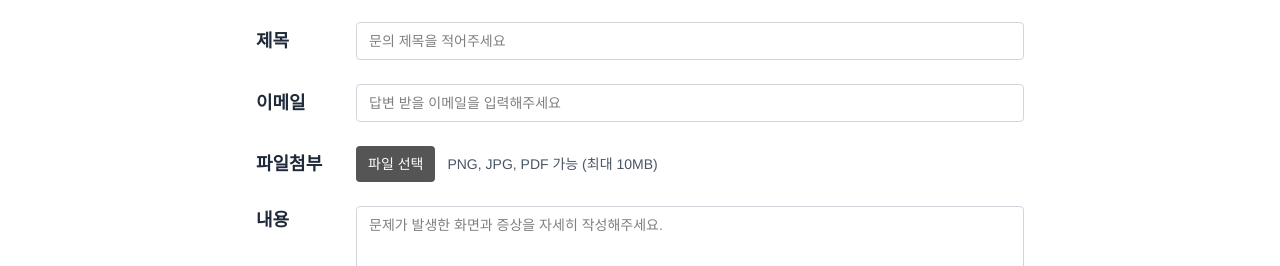
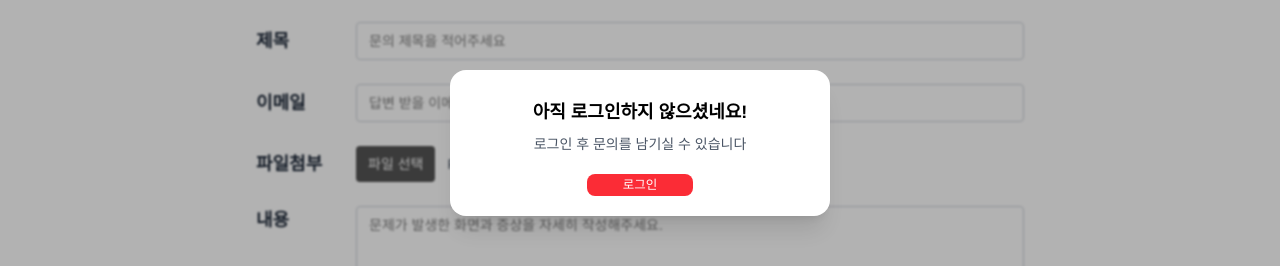
Before and after one commit to Marketer-s-Fridge/Client, a Next.js app: page /contact in a window 1280 px wide. Shown: the part 257-523 px from the top of the page. Built offline with nearby package versions, Linux system fonts and the light colour scheme; no server answers; a web font is replaced by a local one.

Commit message:
feat: 문의 작성 페이지 약관 모달 추가

```diff
--- a/src/app/contact/page.tsx
+++ b/src/app/contact/page.tsx
@@ -143,12 +143,12 @@ export default function ContactPage() {
       <MobileMenu menuOpen={menuOpen} setMenuOpen={setMenuOpen} />
       <Banner title="문의하기" />
 
-      {/* <LoginRequiredModal
+      <LoginRequiredModal
         isOpen={isLoginModalOpen}
         onClose={() => setIsLoginModalOpen(false)}
         message="로그인 후 문의를 남기실 수 있습니다"
         redirectPath="/login"
-      /> */}
+      />
 
       <main className="max-w-[800px] mx-auto px-[5%] sm:px-4 py-12 relative">
         <form className="space-y-6" onSubmit={handleSubmit}>
```
